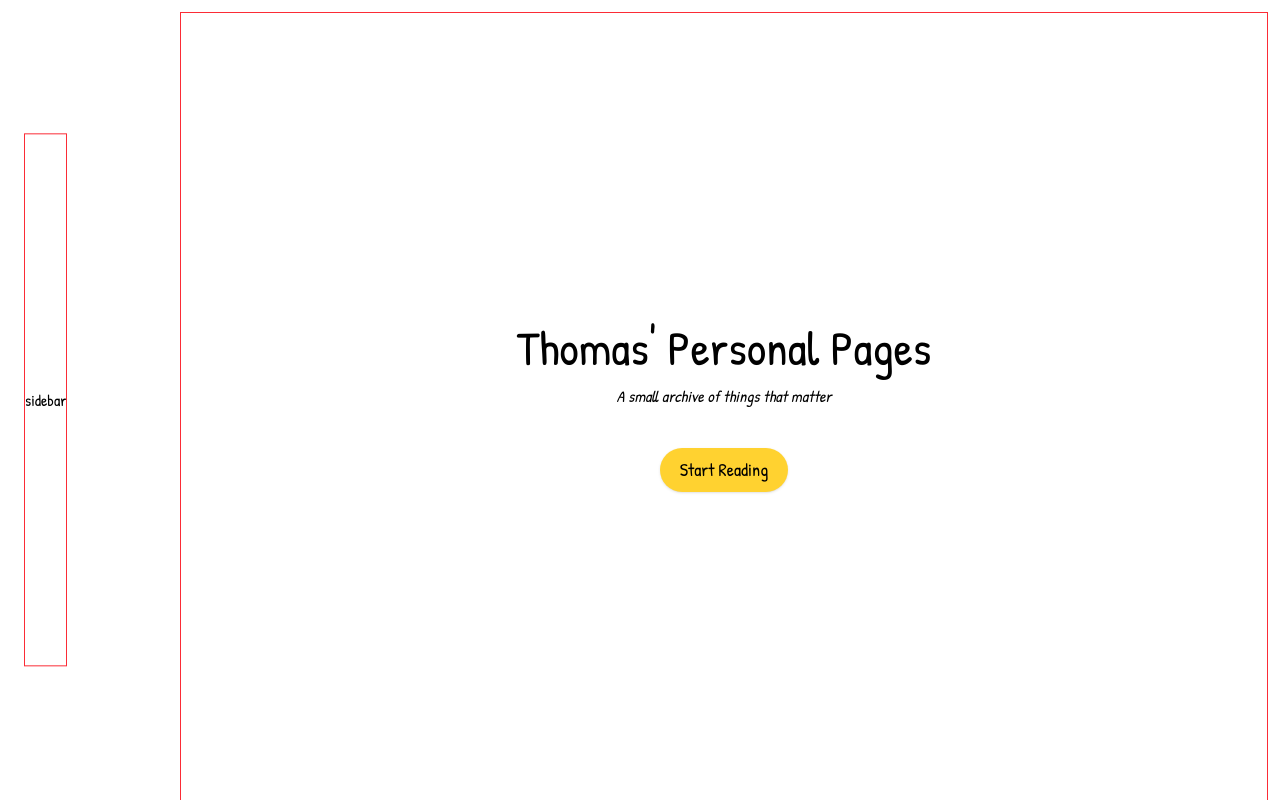
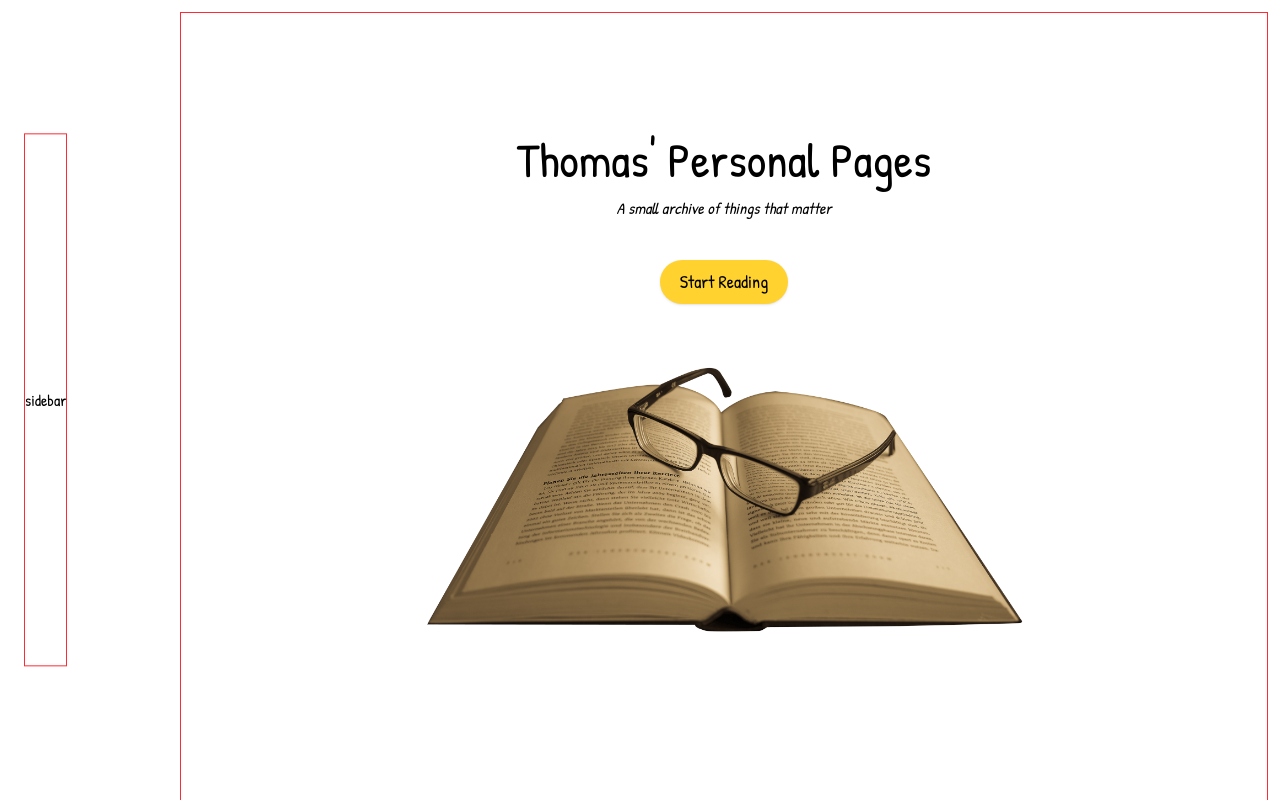
Before and after one commit to denoire/denoire.github.io, a Next.js app: page / in a window 1280 px wide. Shown: the top 800 px of the page. Built offline with nearby package versions, Linux system fonts and the light colour scheme.

Commit message:
Add book image to hero

```diff
--- a/app/components/Hero.js
+++ b/app/components/Hero.js
@@ -30,6 +30,14 @@ export default function Hero() {
                     Start Reading
                 </a>
             </div>
+
+            <Image
+                src="/images/book.png"
+                alt="open book & glasses"
+                width={700}
+                height={700}
+                className="p-10"
+            />
         </section>
     );
 }
```
Also changed, not shown: public/images/book.png (added).
